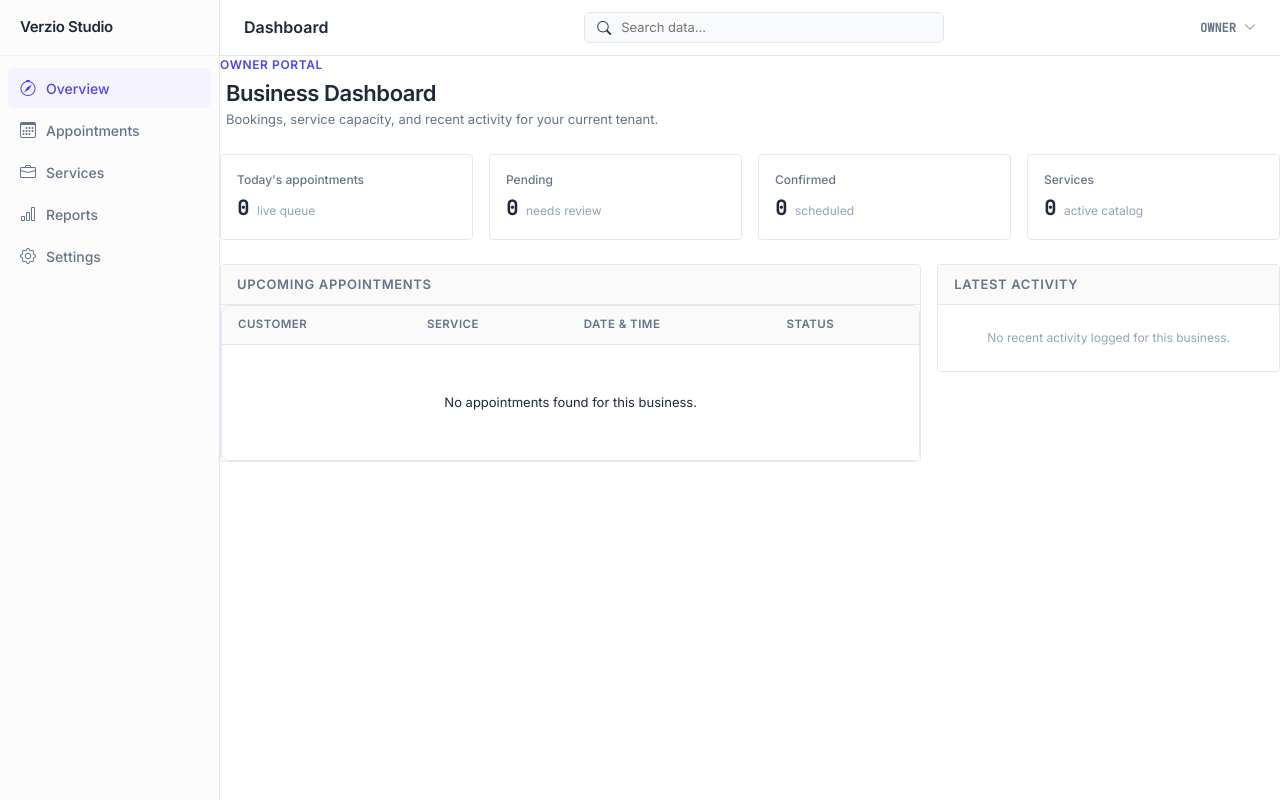
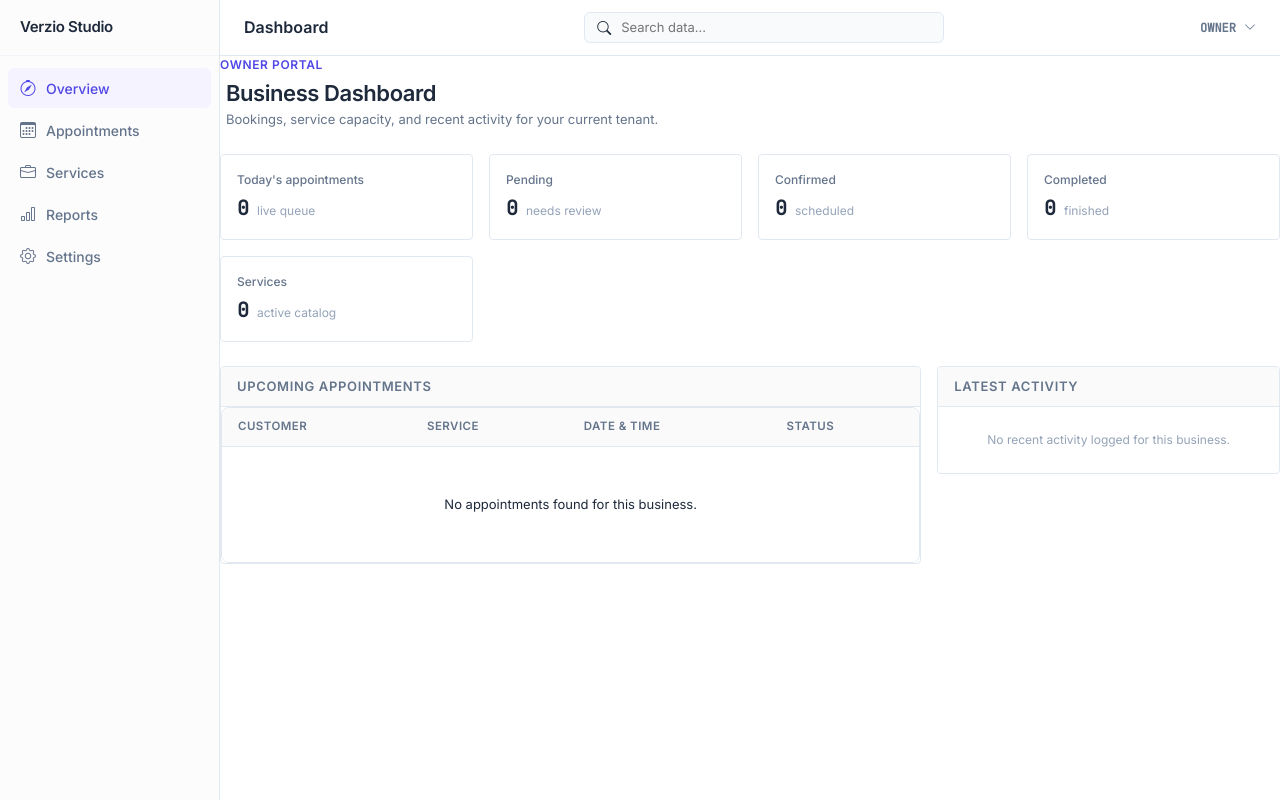
Before and after one commit to mohakbhowmik/Verzio_v1, a FastAPI app: page /owner in a window 1280 px wide. Run offline with FastAPI, Linux system fonts and the light colour scheme; data that the repository does not hold is empty.

Commit message:
feat(owner): complete appointment lifecycle

```diff
--- a/owner/owner_appointments.py
+++ b/owner/owner_appointments.py
@@ -3,6 +3,7 @@ from fastapi.responses import RedirectResponse
 from fastapi.templating import Jinja2Templates
 from sqlalchemy.orm import Session
 
+from activity_log import log_event
 from database import Appointment, Business, Service, get_db
 
 router = APIRouter(prefix="/owner/appointments", tags=["owner-appointments"])
@@ -123,6 +124,15 @@ async def update_owner_appointment(
     appointment.status = next_status
     db.commit()
 
+    if next_status == "completed":
+        log_event(
+            db=db,
+            event_type="appointment_completed",
+            status="success",
+            message=f"Appointment #{appointment.id} completed",
+            business_id=appointment.business_id,
+        )
+
     query = request.query_params
     redirect_url = "/owner/appointments"
     if query:
--- a/owner/owner_dashboard.py
+++ b/owner/owner_dashboard.py
@@ -48,6 +48,7 @@ async def owner_dashboard(request: Request, db: Session = Depends(get_db)):
                 "todays_appointments": [],
                 "pending_count": 0,
                 "confirmed_count": 0,
+                "completed_count": 0,
                 "cancelled_count": 0,
                 "service_count": 0,
                 "recent_activity": [],
@@ -72,6 +73,7 @@ async def owner_dashboard(request: Request, db: Session = Depends(get_db)):
 
     pending_count = sum(1 for a in appointments if a.status == "pending")
     confirmed_count = sum(1 for a in appointments if a.status == "confirmed")
+    completed_count = sum(1 for a in appointments if a.status == "completed")
     cancelled_count = sum(1 for a in appointments if a.status == "cancelled")
     service_count = db.query(Service).filter(Service.business_id == business.id).count()
 
@@ -94,6 +96,7 @@ async def owner_dashboard(request: Request, db: Session = Depends(get_db)):
             "todays_appointments": todays_appointments,
             "pending_count": pending_count,
             "confirmed_count": confirmed_count,
+            "completed_count": completed_count,
             "cancelled_count": cancelled_count,
             "service_count": service_count,
             "recent_activity": recent_activity,
--- a/owner/owner_reports.py
+++ b/owner/owner_reports.py
@@ -59,6 +59,7 @@ async def owner_reports_page(
 
     pending_count = sum(1 for appointment in appointments if appointment.status == "pending")
     confirmed_count = sum(1 for appointment in appointments if appointment.status == "confirmed")
+    completed_count = sum(1 for appointment in appointments if appointment.status == "completed")
 
     return templates.TemplateResponse(
         request=request,
@@ -69,6 +70,7 @@ async def owner_reports_page(
             "todays_count": todays_count,
             "pending_count": pending_count,
             "confirmed_count": confirmed_count,
+            "completed_count": completed_count,
             "recent_activity": recent_activity,
         },
     )
--- a/reports.py
+++ b/reports.py
@@ -89,7 +89,9 @@ def generate_daily_excel_report(business_id: int, business_name: str, db: Sessio
         # Dynamic subtle coloring for status column
         if appt.status == "confirmed":
             status_cell.font = Font(name=font_family, size=11, bold=True, color="16A34A")
-        elif appt.status == "cancelled" or appt.status == "no_show":
+        elif appt.status == "completed":
+            status_cell.font = Font(name=font_family, size=11, bold=True, color="2563EB")
+        elif appt.status == "cancelled":
             status_cell.font = Font(name=font_family, size=11, bold=True, color="DC2626")
         else:
             status_cell.font = Font(name=font_family, size=11, bold=True, color="D97706")
--- a/templates/appointments.html
+++ b/templates/appointments.html
@@ -18,6 +18,7 @@
     <button class="filter-pill active" data-filter-value="all">All</button>
     <button class="filter-pill" data-filter-value="pending">Pending</button>
     <button class="filter-pill" data-filter-value="confirmed">Confirmed</button>
+    <button class="filter-pill" data-filter-value="completed">Completed</button>
     <button class="filter-pill" data-filter-value="cancelled">Cancelled</button>
   </div>
 </div>
--- a/templates/owner/dashboard.html
+++ b/templates/owner/dashboard.html
@@ -39,6 +39,16 @@
             <div class="d-flex align-items-baseline gap-2">
                 <span class="metric-value">{{ confirmed_count }}</span>
                 <span class="cell-muted">scheduled</span>
+            </div>
+        </div>
+    </div>
+
+    <div class="col-6 col-lg-3">
+        <div class="metric-card">
+            <span class="metric-label">Completed</span>
+            <div class="d-flex align-items-baseline gap-2">
+                <span class="metric-value">{{ completed_count }}</span>
+                <span class="cell-muted">finished</span>
             </div>
         </div>
     </div>
```
Also changed, not shown: templates/owner/reports.html (+10 -0 lines).
